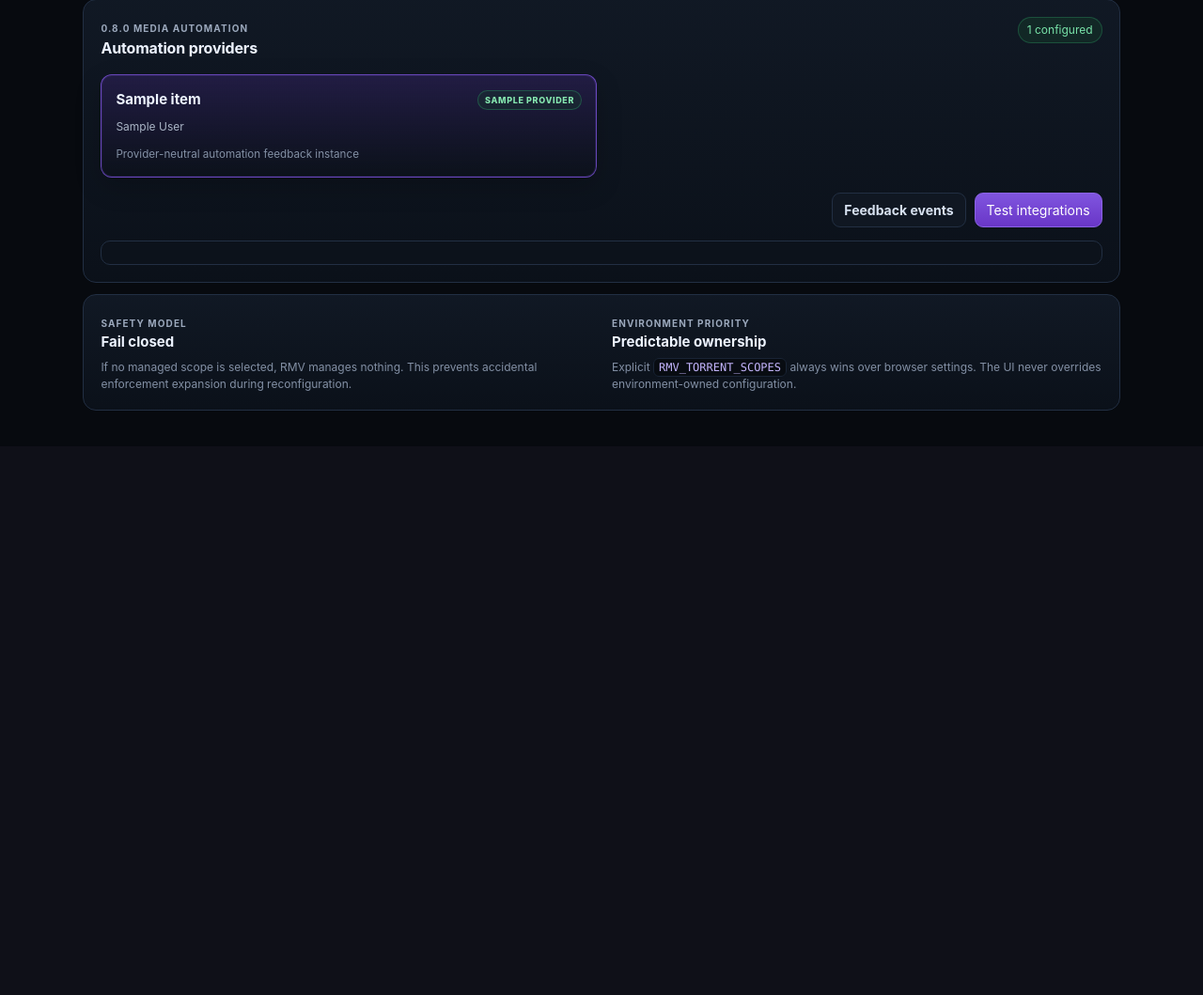
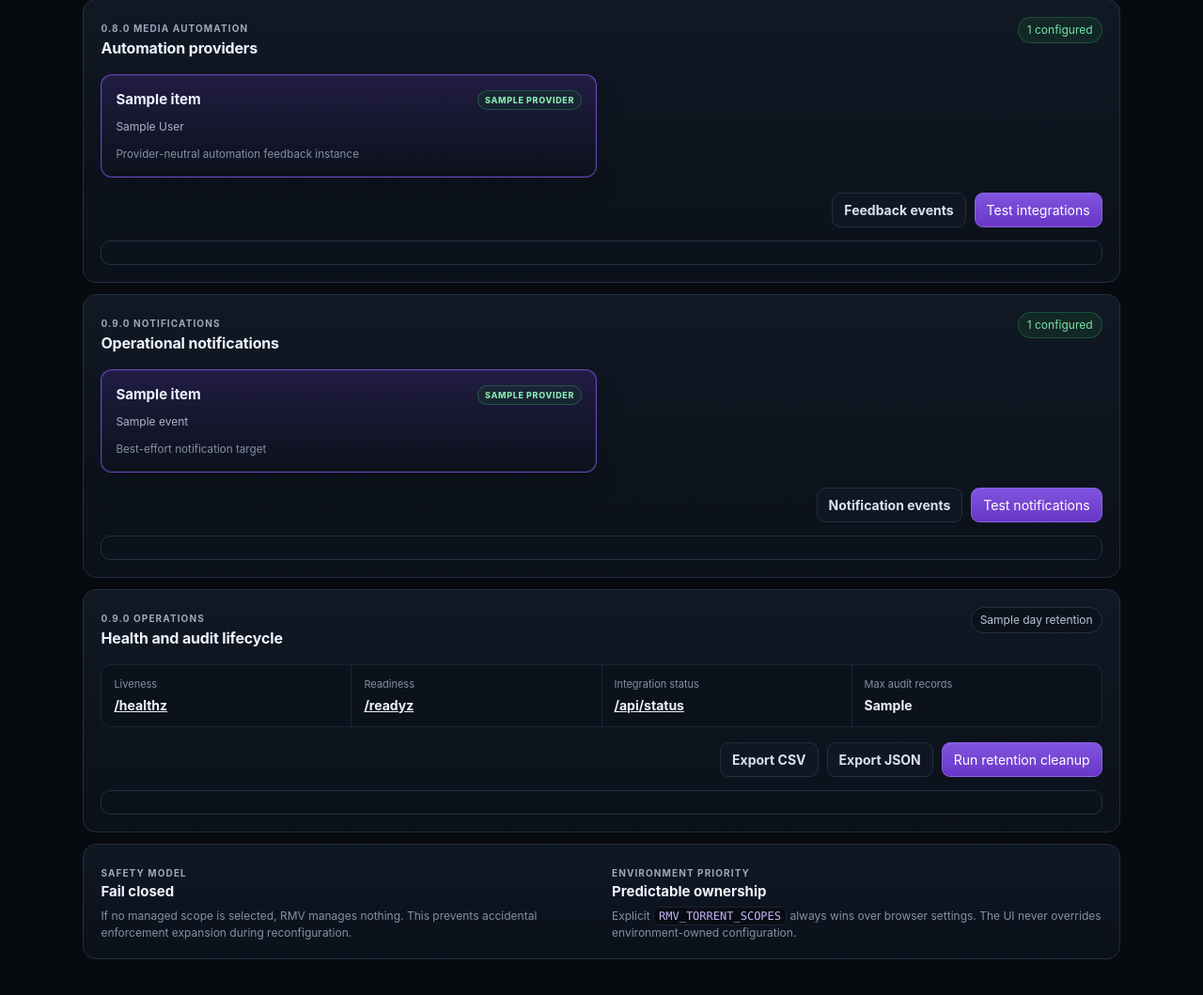
Before and after one commit to RogueAssassin/RogueMediaValidator, a FastAPI app: template app/templates/settings.html in a window 1280 px wide. Shown: the part 1087-2146 px from the top of the page at 94% size. Before the commit the page ends 1524 px from the top, so only its background shows below. Run offline with FastAPI, Linux system fonts and the light colour scheme; the template is opened without the code that fills it: most values are stand-ins (such as "Sample title", 1, 10 or a date in 2020); parts of the project's set-up code (start-up, migrations or seed data) failed here and were passed over; some libraries are stand-ins or nearby versions.

Commit message:
feat: add 0.9.0 notification and operations settings UI

```diff
--- a/app/templates/settings.html
+++ b/app/templates/settings.html
@@ -150,6 +150,67 @@
         {% endif %}
       </section>
 
+      <section class="panel settings-summary">
+        <div class="panel-title">
+          <div>
+            <span class="section-label">0.9.0 notifications</span>
+            <h2>Operational notifications</h2>
+          </div>
+          <span class="state {{ 'ok' if notification_targets else 'neutral' }}">{{ notification_targets|length }} configured</span>
+        </div>
+
+        {% if notification_config_error %}
+          <div class="setup-result error">
+            <strong>Configuration error</strong>
+            <span>{{ notification_config_error }}</span>
+          </div>
+        {% elif notification_targets %}
+          <div class="provider-grid">
+            {% for item in notification_targets %}
+              <article class="provider-card selected">
+                <div class="provider-card-head">
+                  <strong>{{ item.name }}</strong>
+                  <span class="provider-badge supported">{{ item.provider }}</span>
+                </div>
+                <p>{{ item.events | join(', ') }}</p>
+                <small>Best-effort notification target</small>
+              </article>
+            {% endfor %}
+          </div>
+          <div class="setup-actions">
+            <a class="button secondary" href="/api/notifications/events" target="_blank" rel="noopener">Notification events</a>
+            <button class="button primary" type="button" id="notification-test">Test notifications</button>
+          </div>
+          <div id="notification-result" class="setup-result" hidden></div>
+        {% else %}
+          <p class="settings-help">
+            No notification targets are configured. Add optional webhook targets with <code>RMV_NOTIFICATION_TARGETS_JSON</code>.
+          </p>
+        {% endif %}
+      </section>
+
+      <section class="panel settings-summary">
+        <div class="panel-title">
+          <div>
+            <span class="section-label">0.9.0 operations</span>
+            <h2>Health and audit lifecycle</h2>
+          </div>
+          <span class="state neutral">{{ settings.audit_retention_days }} day retention</span>
+        </div>
+        <dl class="facts">
+          <div><dt>Liveness</dt><dd><a href="/healthz" target="_blank" rel="noopener">/healthz</a></dd></div>
+          <div><dt>Readiness</dt><dd><a href="/readyz" target="_blank" rel="noopener">/readyz</a></dd></div>
+          <div><dt>Integration status</dt><dd><a href="/api/status" target="_blank" rel="noopener">/api/status</a></dd></div>
+          <div><dt>Max audit records</dt><dd>{{ settings.audit_retention_max_records }}</dd></div>
+        </dl>
+        <div class="setup-actions">
+          <a class="button secondary" href="/api/admin/audit/export.csv">Export CSV</a>
+          <a class="button secondary" href="/api/admin/audit/export.json" target="_blank" rel="noopener">Export JSON</a>
+          <button class="button primary" type="button" id="audit-prune">Run retention cleanup</button>
+        </div>
+        <div id="audit-result" class="setup-result" hidden></div>
+      </section>
+
       <section class="panel setup-help">
         <div>
           <span class="section-label">Safety model</span>
@@ -166,6 +227,46 @@
   </div>
 
   <script>
+    const notificationButton = document.getElementById('notification-test');
+    const notificationResult = document.getElementById('notification-result');
+    const auditPruneButton = document.getElementById('audit-prune');
+    const auditResult = document.getElementById('audit-result');
+
+    notificationButton?.addEventListener('click', async () => {
+      notificationResult.hidden = false;
+      notificationResult.className = 'setup-result working';
+      notificationResult.innerHTML = '<strong>Testing…</strong><span>Checking configured notification targets.</span>';
+      try {
+        const response = await fetch('/api/admin/notifications/test', {method: 'POST'});
+        const payload = await response.json();
+        if (!response.ok) throw new Error(payload.detail || 'Notification test failed.');
+        const lines = payload.results.map((item) =>
+          item.name + ': ' + (item.ok ? 'OK' : 'FAILED - ' + item.error)
+        );
+        notificationResult.className = payload.results.every((item) => item.ok) ? 'setup-result success' : 'setup-result error';
+        notificationResult.innerHTML = '<strong>Notification test complete</strong><span>' + (lines.join('<br>') || 'No targets configured.') + '</span>';
+      } catch (error) {
+        notificationResult.className = 'setup-result error';
+        notificationResult.innerHTML = '<strong>Test failed</strong><span>' + error.message + '</span>';
+      }
+    });
+
+    auditPruneButton?.addEventListener('click', async () => {
+      auditResult.hidden = false;
+      auditResult.className = 'setup-result working';
+      auditResult.innerHTML = '<strong>Cleaning…</strong><span>Applying audit retention settings.</span>';
+      try {
+        const response = await fetch('/api/admin/audit/prune', {method: 'POST'});
+        const payload = await response.json();
+        if (!response.ok) throw new Error(payload.detail || 'Audit cleanup failed.');
+        auditResult.className = 'setup-result success';
+        auditResult.innerHTML = '<strong>Cleanup complete</strong><span>Removed ' + payload.deleted_total + ' validation records.</span>';
+      } catch (error) {
+        auditResult.className = 'setup-result error';
+        auditResult.innerHTML = '<strong>Cleanup failed</strong><span>' + error.message + '</span>';
+      }
+    });
+
     const automationButton = document.getElementById('automation-test');
     const automationResult = document.getElementById('automation-result');
 
```
